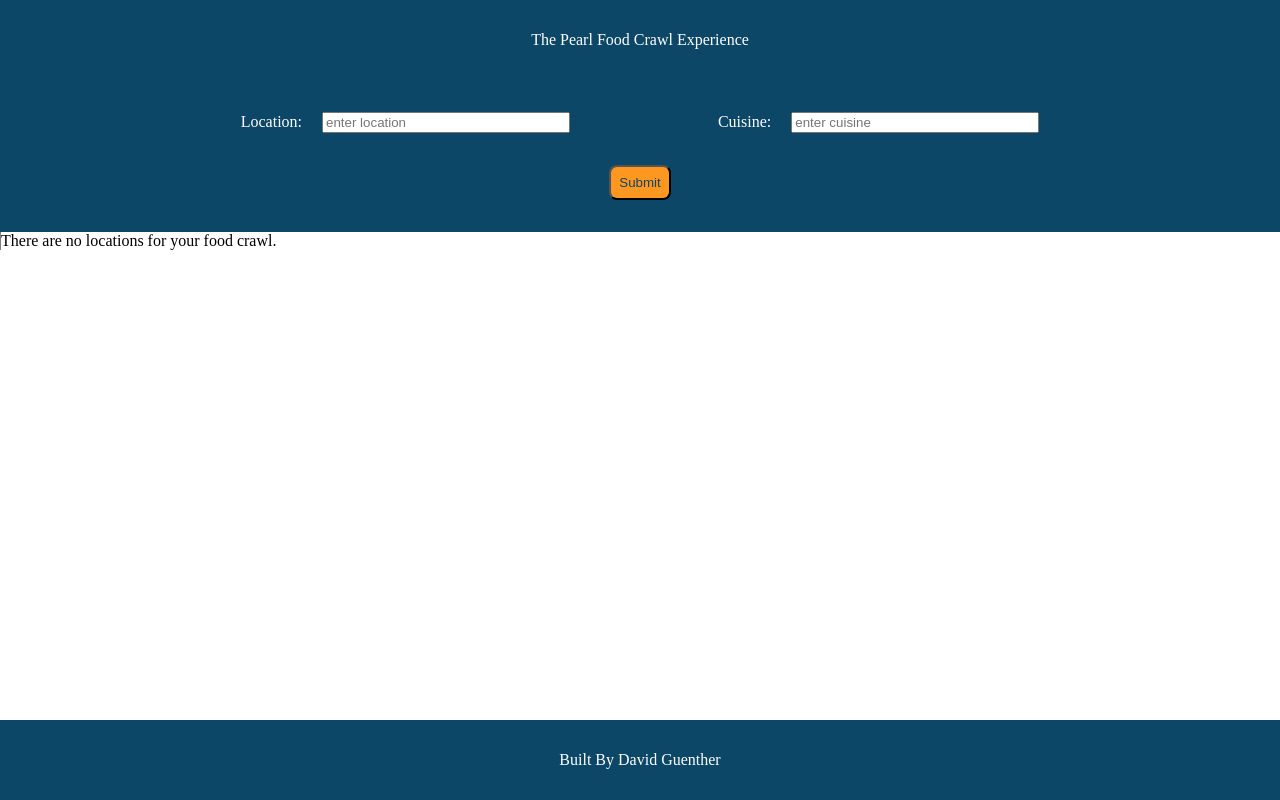
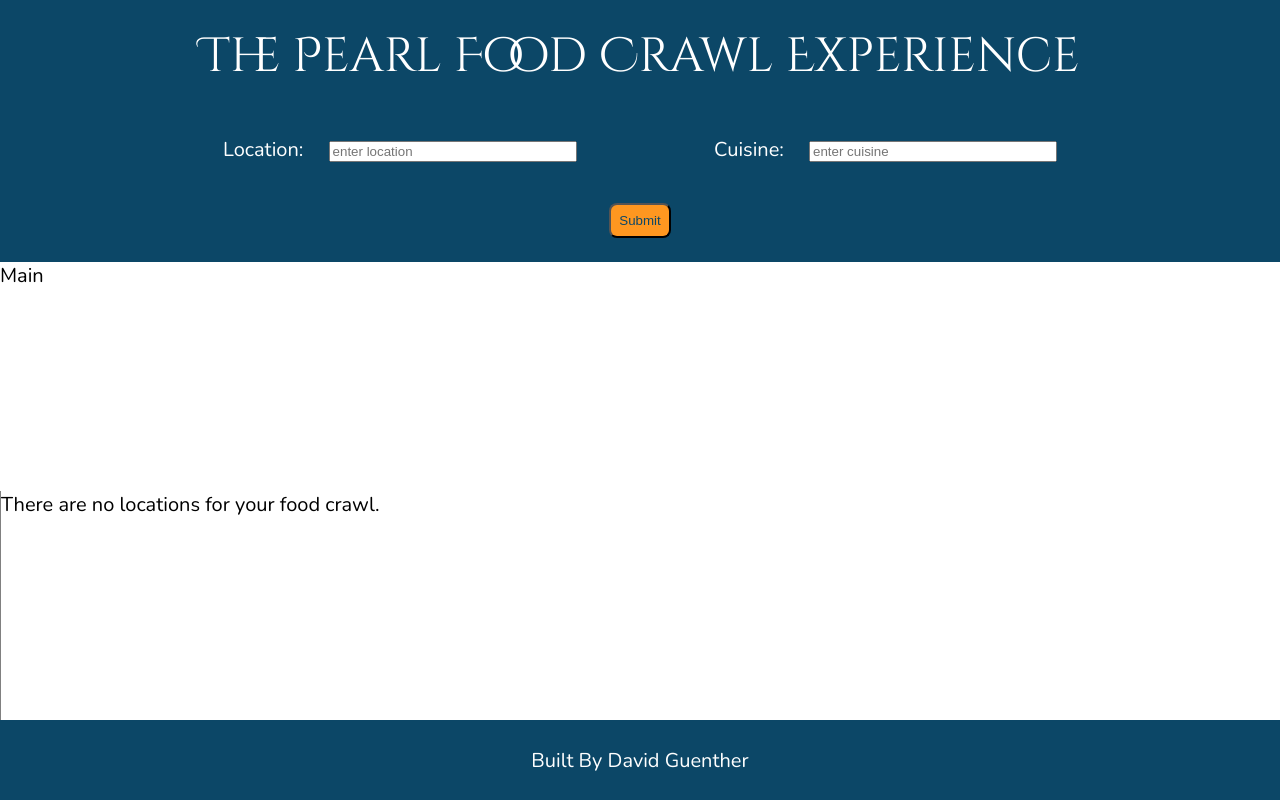
Before and after one commit to DcguentherATX/fullstack-code-challenge, a React app: page / in a window 1280 px wide. Built offline with nearby package versions, Linux system fonts and the light colour scheme.

Commit message:
Added font styling, updated layout, dotenv good

```diff
--- a/public/index.html
+++ b/public/index.html
@@ -4,6 +4,7 @@
     <meta charset="UTF-8">
     <meta name="viewport" content="width=device-width, initial-scale=1.0">
     <title>Pearl Coding Challenge</title>
+    <link href="https://fonts.googleapis.com/css2?family=Cinzel+Decorative:wght@400;700&family=Nunito:wght@400;700&display=swap" rel="stylesheet">
 </head>
 <body>
     <div id="root"></div>
--- a/src/app.css
+++ b/src/app.css
@@ -1,17 +1,20 @@
 :root {
-    --indigo-blue: #0c4767;
-    --dark-olive: #566e3d;
-    --yellow-orange-wheel: #fe9720;
-    --june-bud: #c5d86d;
+    --primary-color: #0c4767;
+    --seconday-color: #566e3d;
+    --primary-accent: #fe9720;
+    --secondary-accent: #c5d86d;
 }
 
 body {
     height: 100vh;
     margin: 0;
+    font-family: 'Nunito', Arial, Helvetica, sans-serif;
+    font-size: 1.25rem;
+    font-weight: 400;
 }
 
 #root {
-    height: 100%;
+    height: 100vh;
 }
 
 .grid-container {
@@ -20,18 +23,22 @@ body {
         "header"
         "main"
         "footer";
-    grid-template-rows: 5rem 1fr 5rem;
+    grid-template-rows: 7rem 1fr 5rem;
     grid-template-columns: 1fr;
     height: 100%;
 }
 
 header {
     grid-area: header;
-    background-color: var(--indigo-blue);
+    background-color: var(--primary-color);
     color: #ffffff;
     display: flex;
     justify-content: center;
     align-items: center;
+    padding: 1.4rem;
+    font-family: 'Cinzel Decorative', Arial, Helvetica, cursive;
+    font-size: 3rem;
+    font-weight: 400;
 }
 
 main {
@@ -40,20 +47,22 @@ main {
 
 footer {
     grid-area: footer;
-    background-color: var(--indigo-blue);
+    background-color: var(--primary-color);
     color: #ffffff;
     display: flex;
     justify-content: center;
     align-items: center;
+    flex-shrink: 0;
 }
 
 .content {
     display: flex;
     flex-wrap: wrap;
+    flex: 1 0 auto;
 }
 
 .main {
-    height: 100%;
+    /* height: 100%; */
     flex: 3 60rem;
 }
 
@@ -62,8 +71,8 @@ footer {
 }
 
 button {
-    background-color: var(--yellow-orange-wheel);
-    color: var(--indigo-blue);
+    background-color: var(--primary-accent);
+    color: var(--primary-color);
     padding: .5rem;
     border-radius: .5rem;
 }
@@ -73,10 +82,9 @@ button {
 .search-container {
     display: flex;
     justify-content: center;
-    background-color: var(--indigo-blue);
+    background-color: var(--primary-color);
     color: #ffffff;
-    width: 100%;
-    padding: 2rem;
+    padding: 1.5rem;
 }
 
 .searchbar {
@@ -108,6 +116,12 @@ label {
     margin-right: 1em;
 }
 
+.main-wrapper {
+    height: 100%;
+    display: flex;
+    flex-direction: column;
+}
+
 .sidebar {
     border-left: .1rem grey solid;
 }
--- a/src/components/App.js
+++ b/src/components/App.js
@@ -46,19 +46,24 @@ class App extends Component {
         return (
             <div className="grid-container">
                 <header>
-                    The Pearl Food Crawl Experience
+                    <div>
+                        The Pearl Food Crawl Experience
+                    </div>
                 </header>
                 <main>
-                    <div className="content">
+                    <div className='main-wrapper'>
                     <div className="search-container">
                         <SearchBar handleChange={this.handleChange} handleClick={this.handleClick} />
                     </div>
+                    <div className="content">
                         <div className="main">
+                            Main
                             <Restaurants restaurants={this.state.restaurants}/>
                         </div>
                         <div className="sidebar">
                             There are no locations for your food crawl.
                         </div>
+                    </div>
                     </div>
                 </main>
                 <footer>
```
Also changed, not shown: public/bundle.js, 1 other file (tests, documents, lock files or other folders).
